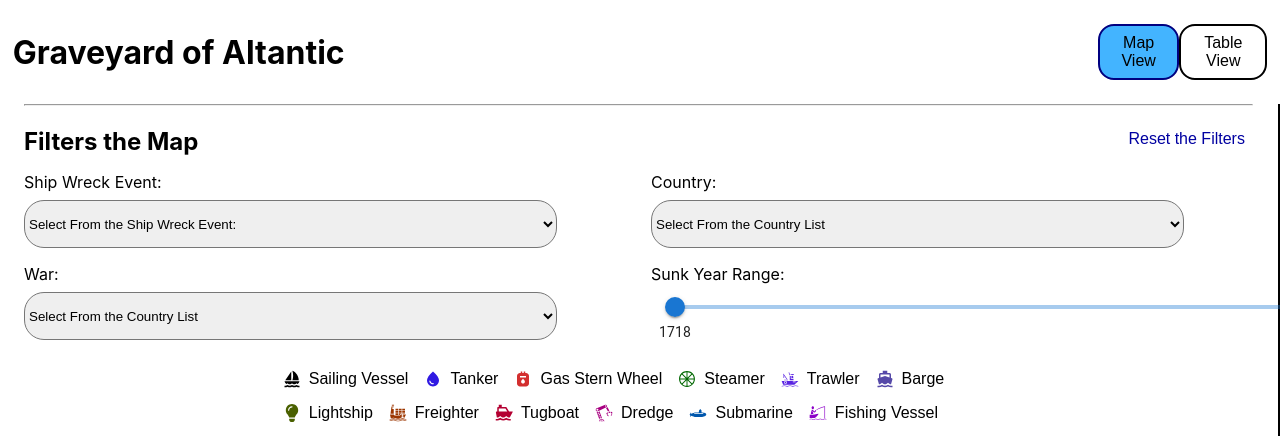
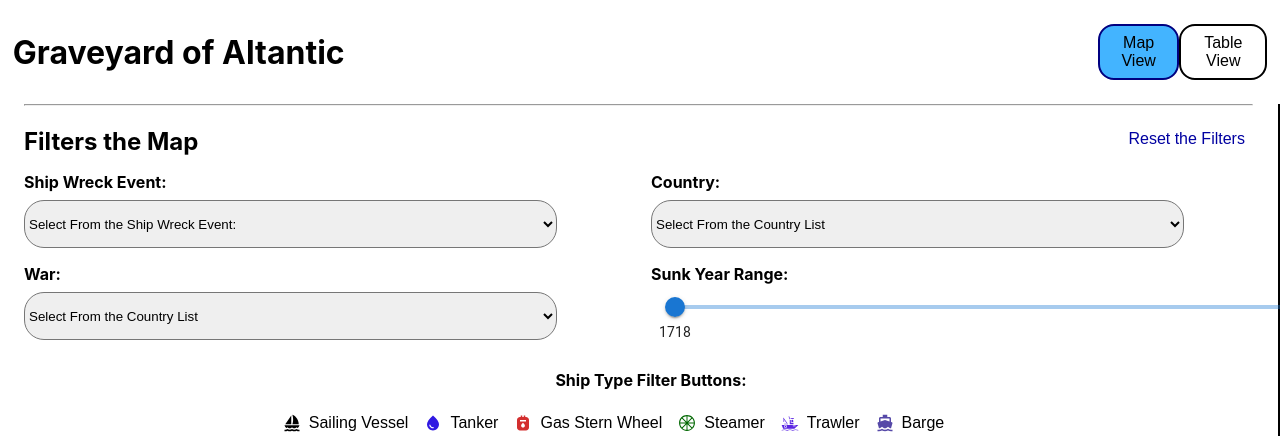
Before and after one commit to Katie-Schwerer/Graveyard-of-Altantic-interactive-map, a React (Create React App) app in the folder graveyard/: page / in a window 1280 px wide. Shown: the top 436 px of the page. Built offline with nearby package versions, Linux system fonts and the light colour scheme.

Commit message:
One little to the filter buttons.

```diff
--- a/graveyard/src/component/filter-component/Filter.css
+++ b/graveyard/src/component/filter-component/Filter.css
@@ -55,3 +55,12 @@ hr {
     font-size: 1.5rem;
     font-weight: bold;
 }
+
+.filter-label, label {
+    font-weight: bold;
+}
+
+.filter-label {
+    text-align: center;
+    margin-top: 1.5rem;
+}
--- a/graveyard/src/component/filter-component/Filter.jsx
+++ b/graveyard/src/component/filter-component/Filter.jsx
@@ -148,6 +148,7 @@ function Filter({ view }) {
           </Box>
         </div>
         <div className="ship-type">
+          <p className="filter-label">Ship Type Filter Buttons:</p>
           {view === "Map" ? (
             <div className="map-filter">
               {typeAndIcons.map((type, index) => (
```
